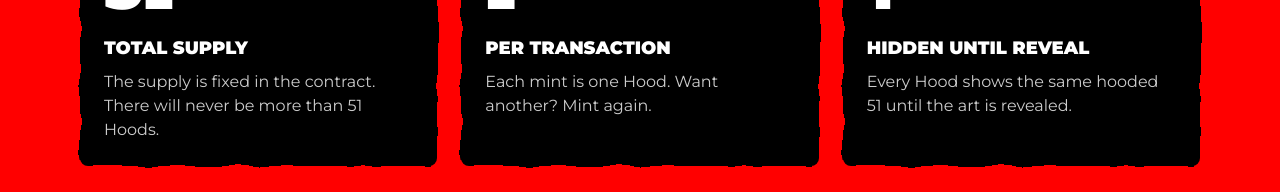
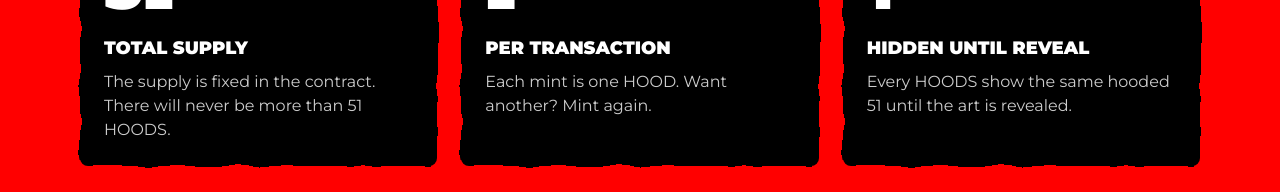
Before and after one commit to jarrensj/hoods-website, a Next.js app: page / in a window 1280 px wide. Shown: the part 730-922 px from the top of the page. Built offline with nearby package versions, Linux system fonts and the light colour scheme.

Commit message:
feat: write HOODS in uppercase in site copy
Matches the HOODS title and wordmark: the tagline, fact cards, image alt
text and link-preview description now say HOODS (and HOOD for a single
token).

```diff
--- a/app/layout.tsx
+++ b/app/layout.tsx
@@ -16,7 +16,7 @@ const alfaSlab = Alfa_Slab_One({
 
 export const metadata: Metadata = {
   title: "HOODS",
-  description: "51 Hoods, drawn by David Horvath. One mint per transaction on Robinhood Chain.",
+  description: "51 HOODS, drawn by David Horvath. One mint per transaction on Robinhood Chain.",
 };
 
 export default function RootLayout({ children }: LayoutProps<"/">) {
--- a/app/page.tsx
+++ b/app/page.tsx
@@ -6,17 +6,17 @@ const facts = [
   {
     figure: "51",
     title: "Total supply",
-    body: "The supply is fixed in the contract. There will never be more than 51 Hoods.",
+    body: "The supply is fixed in the contract. There will never be more than 51 HOODS.",
   },
   {
     figure: "1",
     title: "Per transaction",
-    body: "Each mint is one Hood. Want another? Mint again.",
+    body: "Each mint is one HOOD. Want another? Mint again.",
   },
   {
     figure: "?",
     title: "Hidden until reveal",
-    body: "Every Hood shows the same hooded 51 until the art is revealed.",
+    body: "Every HOODS show the same hooded 51 until the art is revealed.",
   },
 ];
 
@@ -47,7 +47,7 @@ export default function Home() {
         <div className="mx-auto w-full max-w-xs -rotate-2 border-[6px] border-ink shadow-[10px_10px_0_0_var(--ink)] sm:max-w-md">
           <Image
             src={unrevealed}
-            alt="Hoods unrevealed artwork: a black hood with a white 51 on a red background"
+            alt="HOODS unrevealed artwork: a black hood with a white 51 on a red background"
             placeholder="blur"
             preload
             sizes="(min-width: 640px) 28rem, 20rem"
@@ -60,7 +60,7 @@ export default function Home() {
           </h1>
           <p className="mt-4 text-lg font-semibold">
             <span className="whitespace-nowrap">
-              51 Hoods, drawn by <XLink handle="davidzhorvath">David Horvath</XLink>.
+              51 HOODS, drawn by <XLink handle="davidzhorvath">David Horvath</XLink>.
             </span>{" "}
             <span className="whitespace-nowrap">
               Contract by <XLink handle="jarrensj">Jarren</XLink>.
```
